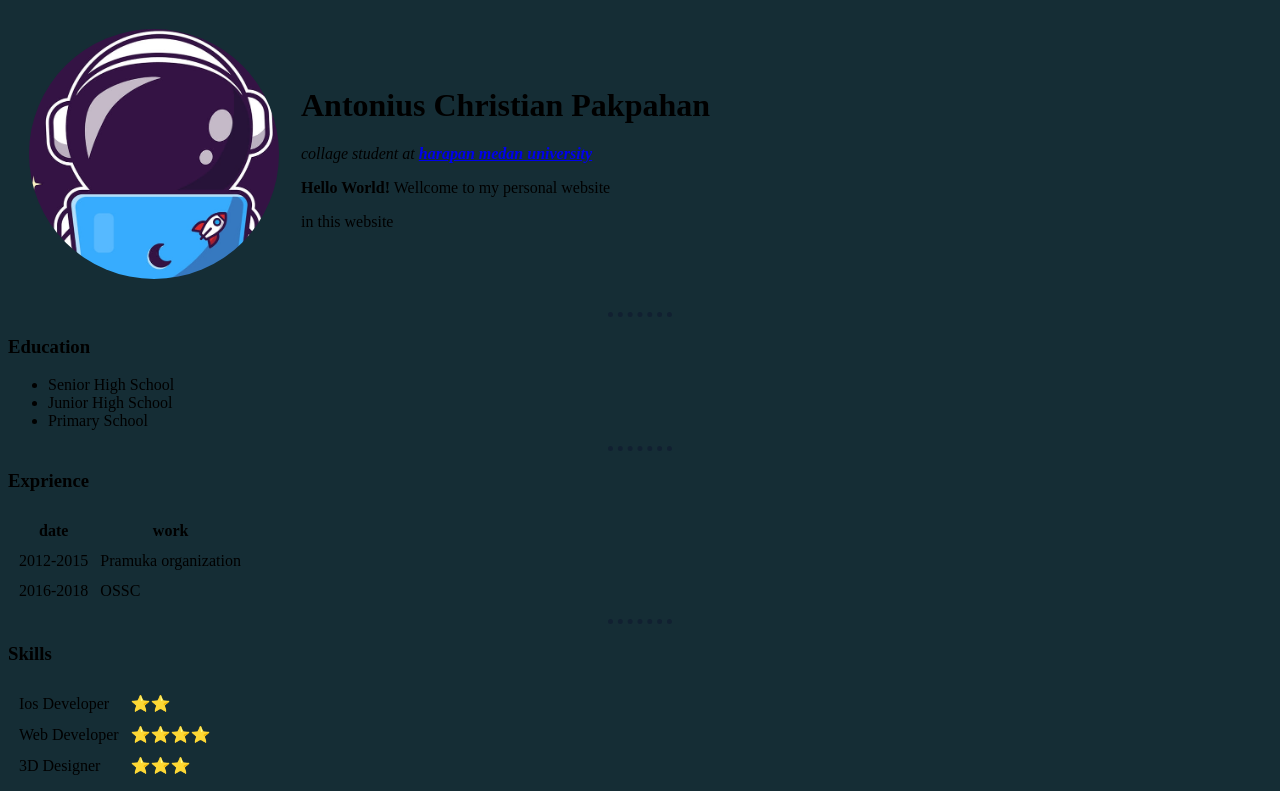
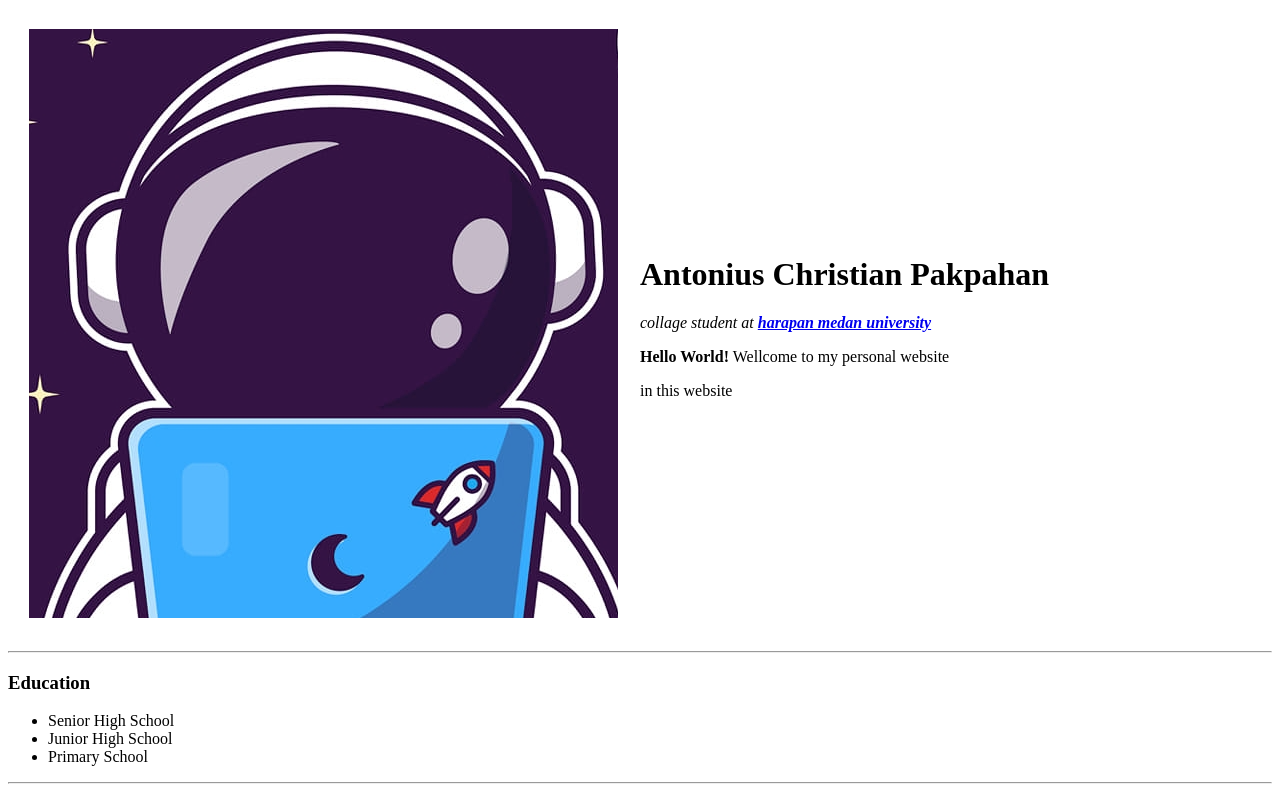
Before and after one commit to Antonius-christian/CV, a plain HTML site: page index.html in a window 1280 px wide. Shown: the top 791 px of the page. Drawn offline with Linux system fonts and the light colour scheme.

Commit message:
Update index.html

```diff
--- a/index.html
+++ b/index.html
@@ -6,26 +6,7 @@
     <meta http-equiv="X-UA-Compatible" content="IE=edge">
     <meta name="viewport" content="width=device-width, initial-scale=1.0">
     <title>Antonius Personal Site</title>
-        <style>
-        body {
-            background-color: #152D35;
-        }
 
-        hr {
-            border-style: none;
-            border-top-style: dotted;
-            border-color: #112031;
-            border-width: 5px;
-            width: 5%;
-
-        }
-
-        img {
-            width: 250px;
-            height: 250px;
-            border-radius: 50%;
-        }
-    </style>
 </head>
 
 <body>
```
